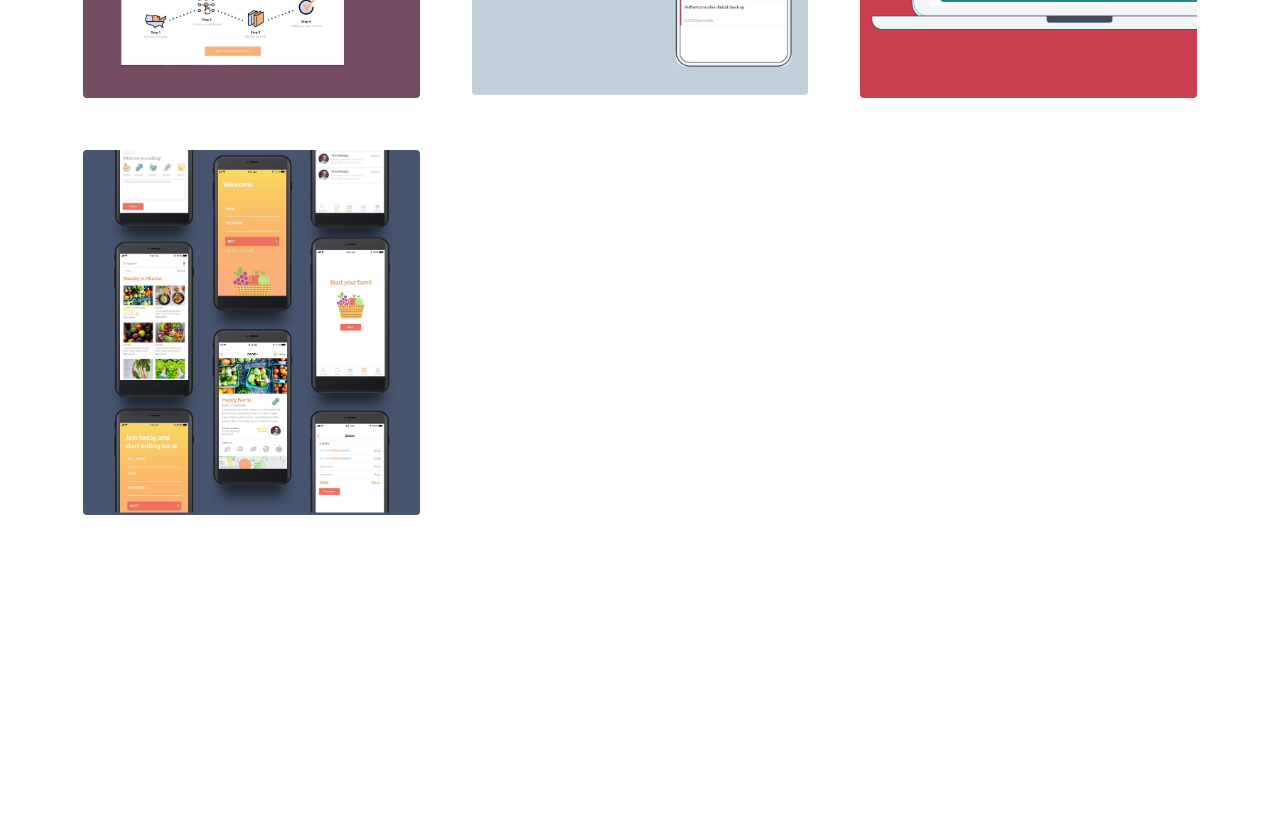
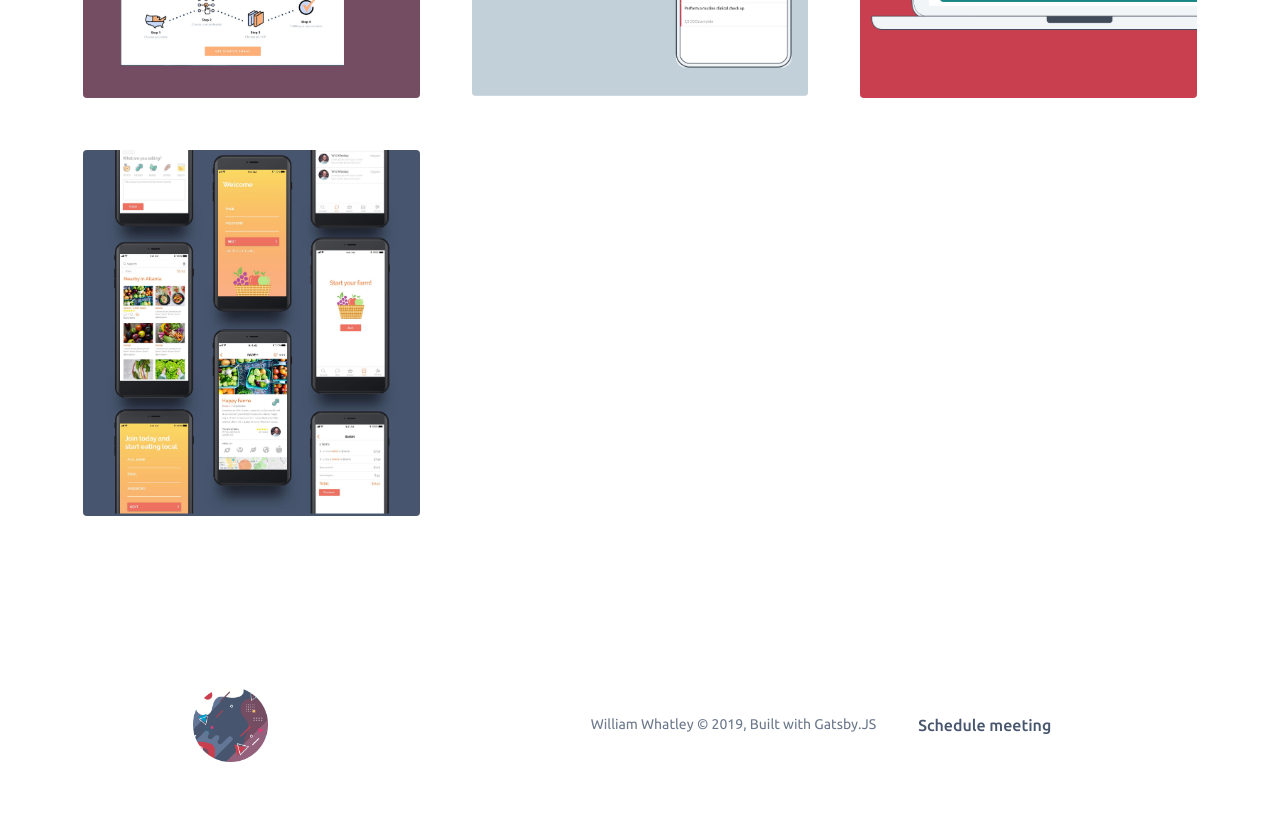
Before and after one commit to wwwhatley/wwwhatley, a Gatsby site: page / in a window 1280 px wide. Shown: the part 972-1800 px from the top of the page. Before the commit the page ends 1622 px from the top, so only its background shows below. Built offline with nearby package versions, Linux system fonts and the light colour scheme; Gatsby itself is replaced by a stand-in of ours.

Commit message:
Added footer.

```diff
--- a/src/components/TitleHeader.js
+++ b/src/components/TitleHeader.js
@@ -14,6 +14,7 @@ const Div = styled.div`
   display: flex;
   align-content: center;
   height: 25px;
+  margin-top: 1.5em;
 `
 
 export default function TitleHeader({ title, text }) {
--- /dev/null
+++ b/src/components/footer.js
@@ -0,0 +1,57 @@
+import { Link } from "gatsby"
+import PropTypes from "prop-types"
+import React from "react"
+import Image from "./image"
+import styled from "styled-components"
+import { Nav, Text } from "../theme/index"
+
+const Wrapper = styled.div`
+  background: #fff;
+  height: 200px;
+  margin: 0 auto;
+  max-width: 75%;
+  padding: 1.5em 1em;
+  display: flex;
+  justify-content: space-between;
+  align-items: center;
+`
+
+const Div = styled.div`
+  display: flex;
+  justify-content: space-evenly;
+  align-items: center;
+`
+
+const Footer = ({ siteTitle }) => (
+  <Wrapper>
+    <div>
+      <Link
+        to="/"
+        style={{
+          color: `white`,
+          textDecoration: `none`,
+        }}
+      >
+        <div style={{ width: `75px` }}>
+          <Image />
+        </div>
+      </Link>
+    </div>
+    <Div>
+      <Text small style={{ marginRight: "3em" }}>
+        William Whatley © {new Date().getFullYear()}, Built with Gatsby.JS
+      </Text>
+      <Nav to="/">Schedule meeting</Nav>
+    </Div>
+  </Wrapper>
+)
+
+Footer.propTypes = {
+  siteTitle: PropTypes.string,
+}
+
+Footer.defaultProps = {
+  siteTitle: ``,
+}
+
+export default Footer
--- a/src/components/layout.css
+++ b/src/components/layout.css
@@ -384,7 +384,7 @@ p {
   padding-left: 0;
   padding-right: 0;
   padding-top: 0;
-  margin-bottom: 1.45rem;
+  margin-bottom: 0;
 }
 figure {
   margin-left: 0;
--- a/src/components/layout.js
+++ b/src/components/layout.js
@@ -11,6 +11,7 @@ import { useStaticQuery, graphql } from "gatsby"
 
 import Header from "./header"
 import "./layout.css"
+import Footer from "./footer"
 
 const Layout = ({ children }) => {
   const data = useStaticQuery(graphql`
@@ -39,6 +40,7 @@ const Layout = ({ children }) => {
           {` `}
           <a href="https://www.gatsbyjs.org">Gatsby</a>
         </footer> */}
+        <Footer />
       </div>
     </>
   )
--- a/src/theme/index.js
+++ b/src/theme/index.js
@@ -11,7 +11,7 @@ export const Title = styled.h1`
 
 export const Text = styled.p`
   color: #6c788c;
-  font-size: 18px;
+  font-size: ${props => (props.small ? "14px" : "18px")};
   font-family: "Ubuntu", sans-serif;
   font-weight: 400;
   line-height: 31px;
```
